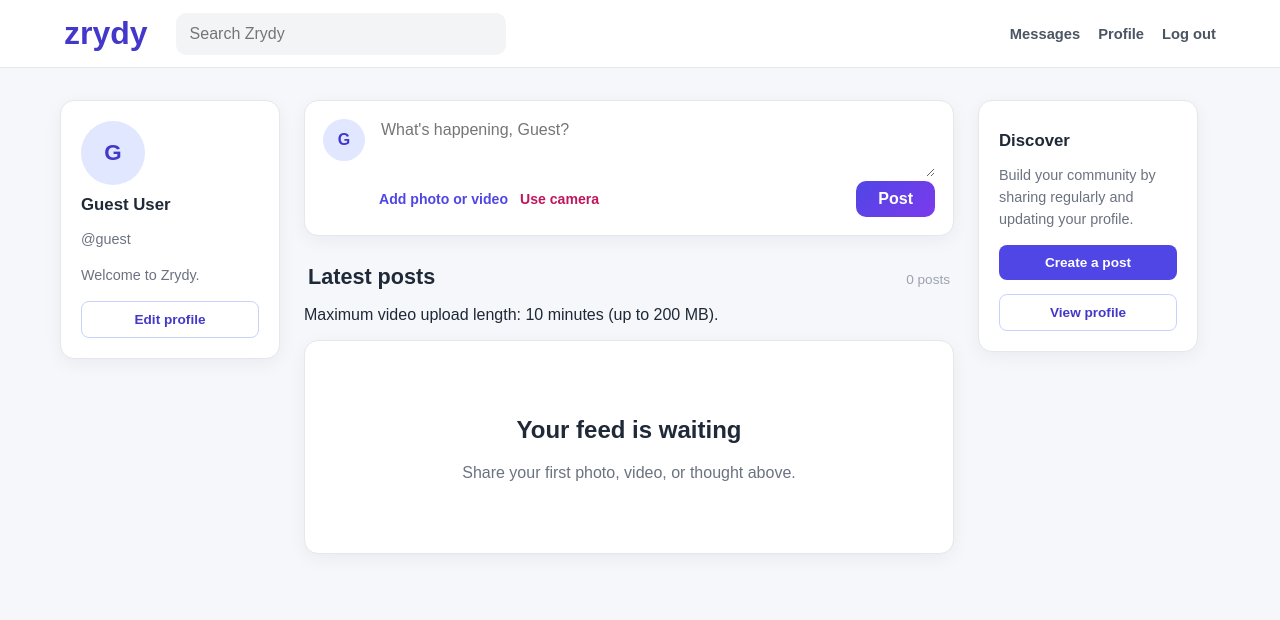
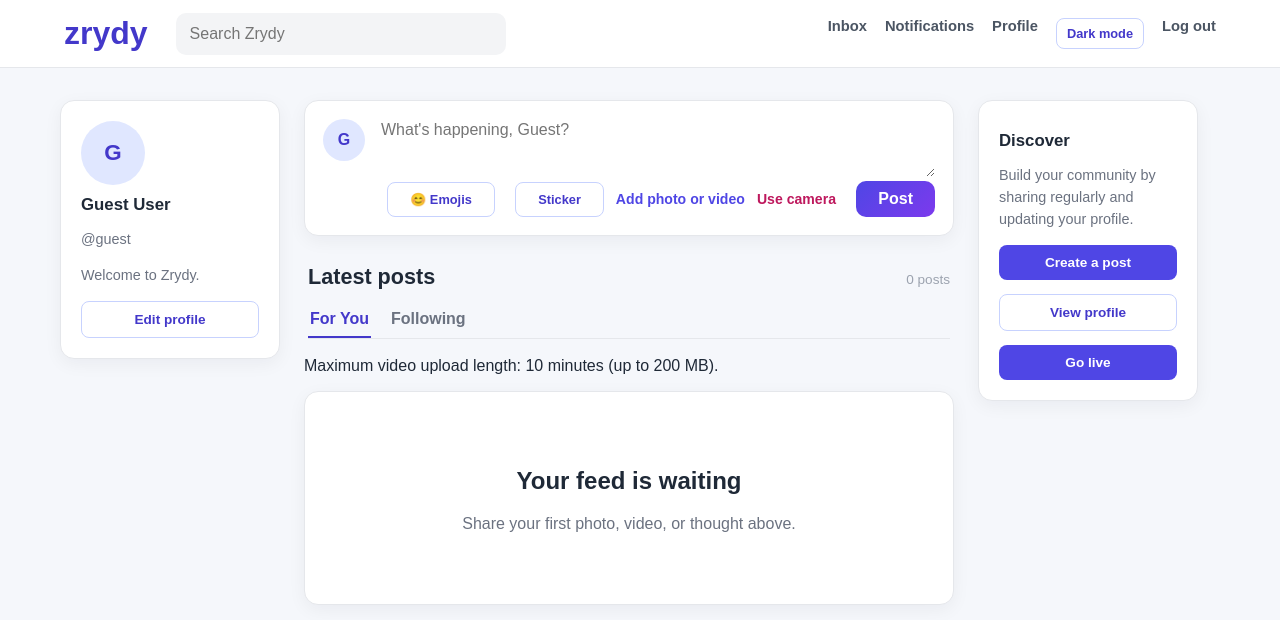
Before and after one commit to mahmudfauziyat006-commits/Zrydy, a Flask app: page /dashboard?feed=for_you in a window 1280 px wide. Shown: the top 620 px of the page. Run offline with Flask 3, Linux system fonts and the light colour scheme; data comes from the database, SQL or seed files in the repository; data that the repository does not hold is empty; some libraries are stand-ins or nearby versions.

Commit message:
Upgrade social feeds inbox and notifications

```diff
--- a/app.py
+++ b/app.py
@@ -103,6 +103,19 @@ def init_postgres_db():
         '''CREATE TABLE IF NOT EXISTS group_messages (
             id SERIAL PRIMARY KEY, group_id INTEGER NOT NULL REFERENCES groups(id),
             sender_id INTEGER NOT NULL REFERENCES users(id), body TEXT NOT NULL,
+            created_at TIMESTAMP DEFAULT CURRENT_TIMESTAMP
+        )''',
+        '''CREATE TABLE IF NOT EXISTS follows (
+            follower_id INTEGER NOT NULL REFERENCES users(id), followed_id INTEGER NOT NULL REFERENCES users(id),
+            created_at TIMESTAMP DEFAULT CURRENT_TIMESTAMP, PRIMARY KEY(follower_id, followed_id)
+        )''',
+        '''CREATE TABLE IF NOT EXISTS blocks (
+            blocker_id INTEGER NOT NULL REFERENCES users(id), blocked_id INTEGER NOT NULL REFERENCES users(id),
+            created_at TIMESTAMP DEFAULT CURRENT_TIMESTAMP, PRIMARY KEY(blocker_id, blocked_id)
+        )''',
+        '''CREATE TABLE IF NOT EXISTS notifications (
+            id SERIAL PRIMARY KEY, user_id INTEGER NOT NULL REFERENCES users(id), actor_id INTEGER REFERENCES users(id),
+            kind TEXT NOT NULL, body TEXT NOT NULL, target_url TEXT DEFAULT '', is_read INTEGER NOT NULL DEFAULT 0,
             created_at TIMESTAMP DEFAULT CURRENT_TIMESTAMP
         )''',
     ]
@@ -236,6 +249,21 @@ def init_db():
             )
             '''
         )
+        db.execute('''CREATE TABLE IF NOT EXISTS follows (
+            follower_id INTEGER NOT NULL, followed_id INTEGER NOT NULL,
+            created_at TIMESTAMP DEFAULT CURRENT_TIMESTAMP,
+            PRIMARY KEY(follower_id, followed_id)
+        )''')
+        db.execute('''CREATE TABLE IF NOT EXISTS blocks (
+            blocker_id INTEGER NOT NULL, blocked_id INTEGER NOT NULL,
+            created_at TIMESTAMP DEFAULT CURRENT_TIMESTAMP,
+            PRIMARY KEY(blocker_id, blocked_id)
+        )''')
+        db.execute('''CREATE TABLE IF NOT EXISTS notifications (
+            id INTEGER PRIMARY KEY AUTOINCREMENT, user_id INTEGER NOT NULL, actor_id INTEGER,
+            kind TEXT NOT NULL, body TEXT NOT NULL, target_url TEXT DEFAULT '',
+            is_read INTEGER NOT NULL DEFAULT 0, created_at TIMESTAMP DEFAULT CURRENT_TIMESTAMP
+        )''')
 
         admin = db.execute('SELECT id FROM users WHERE username = ?', ('admin',)).fetchone()
         if admin is None:
@@ -276,14 +304,42 @@ def get_unread_message_count():
     ).fetchone()[0]
 
 
+def get_unread_notification_count():
+    if 'user_id' not in session:
+        return 0
+    return get_db().execute(
+        'SELECT COUNT(*) FROM notifications WHERE user_id = ? AND is_read = 0',
+        (session['user_id'],),
+    ).fetchone()[0]
+
+
+def notify(user_id, actor_id, kind, body, target_url=''):
+    if user_id == actor_id:
+        return
+    get_db().execute(
+        'INSERT INTO notifications (user_id, actor_id, kind, body, target_url) VALUES (?, ?, ?, ?, ?)',
+        (user_id, actor_id, kind, body, target_url),
+    )
+
+
 @app.context_processor
 def inject_message_notifications():
-    return {'unread_message_count': get_unread_message_count()}
+    return {
+        'unread_message_count': get_unread_message_count(),
+        'unread_notification_count': get_unread_notification_count(),
+    }
 
 
-def get_feed_posts(query=''):
+def get_feed_posts(query='', feed_mode='for_you'):
     db = get_db()
     search = f'%{query.strip()}%'
+    user_id = session.get('user_id', 0)
+    following_clause = "" if feed_mode != 'following' else 'AND (p.user_id = ? OR EXISTS (SELECT 1 FROM follows f WHERE f.follower_id = ? AND f.followed_id = p.user_id))'
+    blocked_clause = 'AND NOT EXISTS (SELECT 1 FROM blocks b WHERE b.blocker_id = ? AND b.blocked_id = p.user_id)'
+    parameters = [query.strip(), search, search, search]
+    if feed_mode == 'following':
+        parameters.extend([user_id, user_id])
+    parameters.append(user_id)
     rows = db.execute(
         '''
         SELECT p.*,
@@ -295,9 +351,11 @@ def get_feed_posts(query=''):
         FROM posts p
         JOIN users u ON u.id = p.user_id
         WHERE (? = '' OR p.caption LIKE ? OR u.username LIKE ? OR u.full_name LIKE ?)
+        {following_clause}
+        {blocked_clause}
         ORDER BY p.created_at DESC
-        ''',
-        (query.strip(), search, search, search),
+        '''.format(following_clause=following_clause, blocked_clause=blocked_clause),
+        parameters,
     ).fetchall()
     return [dict(row) for row in rows]
 
@@ -308,11 +366,13 @@ def search_users(query):
         '''
         SELECT id, full_name, username, bio, profile_picture
         FROM users
-        WHERE id != ? AND (? = '' OR full_name LIKE ? OR username LIKE ?)
+                WHERE id != ?
+                    AND NOT EXISTS (SELECT 1 FROM blocks b WHERE b.blocker_id = ? AND b.blocked_id = users.id)
+                    AND (? = '' OR full_name LIKE ? OR username LIKE ?)
         ORDER BY username
         LIMIT 25
         ''',
-        (session['user_id'], query.strip(), search, search),
+                (session['user_id'], session['user_id'], query.strip(), search, search),
     ).fetchall()
 
 
@@ -344,7 +404,8 @@ def login_required(view):
 @app.route('/notifications')
 @login_required
 def notifications():
-    rows = get_db().execute(
+    db = get_db()
+    rows = db.execute(
         '''
         SELECT m.id, m.body, m.created_at, u.full_name, u.username
         FROM messages m JOIN users u ON u.id = m.sender_id
@@ -353,7 +414,18 @@ def notifications():
         ''',
         (session['user_id'],),
     ).fetchall()
-    return jsonify({'count': len(rows), 'messages': [dict(row) for row in rows]})
+    alerts = db.execute(
+        '''SELECT n.*, u.username AS actor_username, u.full_name AS actor_name
+           FROM notifications n LEFT JOIN users u ON u.id = n.actor_id
+           WHERE n.user_id = ? AND n.is_read = 0
+           ORDER BY n.created_at DESC LIMIT 20''',
+        (session['user_id'],),
+    ).fetchall()
+    return jsonify({
+        'count': len(rows) + len(alerts),
+        'messages': [dict(row) for row in rows],
+        'notifications': [dict(row) for row in alerts],
+    })
 
 
 @app.route('/uploads/<path:filename>')
@@ -474,11 +546,83 @@ def dashboard():
             'profile_picture': '',
         }
     query = request.args.get('q', '').strip()
-    posts = get_feed_posts(query)
+    feed_mode = request.args.get('feed', 'for_you')
+    if feed_mode not in {'for_you', 'following'}:
+        feed_mode = 'for_you'
+    posts = get_feed_posts(query, feed_mode)
     for post in posts:
         post['comments'] = get_comments_for_post(post['id'])
     people = search_users(query) if 'user_id' in session else []
-    return render_template('dashboard.html', user=user, posts=posts, people=people, query=query)
+    if 'user_id' in session:
+        db = get_db()
+        people = [dict(person) for person in people]
+        for person in people:
+            person['following'] = bool(db.execute('SELECT 1 FROM follows WHERE follower_id = ? AND followed_id = ?', (session['user_id'], person['id'])).fetchone())
+            person['blocked'] = bool(db.execute('SELECT 1 FROM blocks WHERE blocker_id = ? AND blocked_id = ?', (session['user_id'], person['id'])).fetchone())
+    return render_template('dashboard.html', user=user, posts=posts, people=people, query=query, feed_mode=feed_mode)
+
+
+@app.route('/live')
+@login_required
+def live():
+    return render_template('live.html')
+
+
+@app.route('/user/<int:user_id>/follow', methods=['POST'])
+@login_required
+def toggle_follow(user_id):
+    if user_id == session['user_id'] or get_user_by_id(user_id) is None:
+        return redirect(request.referrer or url_for('dashboard'))
+    db = get_db()
+    existing = db.execute('SELECT 1 FROM follows WHERE follower_id = ? AND followed_id = ?', (session['user_id'], user_id)).fetchone()
+    if existing:
+        db.execute('DELETE FROM follows WHERE follower_id = ? AND followed_id = ?', (session['user_id'], user_id))
+    else:
+        db.execute('INSERT INTO follows (follower_id, followed_id) VALUES (?, ?)', (session['user_id'], user_id))
+        notify(user_id, session['user_id'], 'follow', f"{session.get('username', 'Someone')} started following you.", url_for('dashboard', q=session.get('username', '')))
+    db.commit()
+    return redirect(request.referrer or url_for('dashboard'))
+
+
+@app.route('/user/<int:user_id>/block', methods=['POST'])
+@login_required
+def toggle_block(user_id):
+    if user_id == session['user_id']:
+        return redirect(request.referrer or url_for('dashboard'))
+    db = get_db()
+    existing = db.execute('SELECT 1 FROM blocks WHERE blocker_id = ? AND blocked_id = ?', (session['user_id'], user_id)).fetchone()
+    if existing:
+        db.execute('DELETE FROM blocks WHERE blocker_id = ? AND blocked_id = ?', (session['user_id'], user_id))
+        flash('User unblocked.', 'success')
+    else:
+        db.execute('INSERT INTO blocks (blocker_id, blocked_id) VALUES (?, ?)', (session['user_id'], user_id))
+        db.execute('DELETE FROM follows WHERE (follower_id = ? AND followed_id = ?) OR (follower_id = ? AND followed_id = ?)', (session['user_id'], user_id, user_id, session['user_id']))
+        flash('User blocked.', 'success')
+    db.commit()
+    return redirect(request.referrer or url_for('dashboard'))
+
+
+@app.route('/notifications/read', methods=['POST'])
+@login_required
+def mark_notifications_read():
+    db = get_db()
+    db.execute('UPDATE notifications SET is_read = 1 WHERE user_id = ?', (session['user_id'],))
+    db.commit()
+    return redirect(request.referrer or url_for('dashboard'))
+
+
+@app.route('/messages/<int:user_id>/delete', methods=['POST'])
+@login_required
+def delete_conversation(user_id):
+    db = get_db()
+    db.execute(
+        '''DELETE FROM messages WHERE (sender_id = ? AND recipient_id = ?)
+           OR (sender_id = ? AND recipient_id = ?)''',
+        (session['user_id'], user_id, user_id, session['user_id']),
+    )
+    db.commit()
+    flash('Conversation deleted from your inbox.', 'success')
+    return redirect(url_for('messages'))
 
 
 @app.route('/messages')
--- a/static/style.css
+++ b/static/style.css
@@ -202,6 +229,18 @@ th {
     font-size: 0.92rem;
     font-weight: 700;
     text-decoration: none;
+}
+
+.theme-toggle,
+.tool-button {
+    width: auto;
+    margin: 0;
+    padding: 7px 10px;
+    background: transparent;
+    color: #4338ca;
+    border: 1px solid #c7d2fe;
+    border-radius: 8px;
+    font-size: 0.8rem;
 }
 
 .feed-layout {
@@ -412,6 +451,80 @@ th {
     text-decoration: none;
     font-size: 0.85rem;
     font-weight: 700;
+}
+
+.feed-tabs {
+    display: flex;
+    gap: 18px;
+    margin: 0 4px 18px;
+    border-bottom: 1px solid #e5e7eb;
+}
+
+.feed-tabs a {
+    padding: 8px 2px;
+    color: #6b7280;
+    text-decoration: none;
+    font-weight: 700;
+}
+
+.feed-tabs a.active {
+    color: #4338ca;
+    border-bottom: 2px solid #4338ca;
+}
+
+.person-actions {
+    display: flex;
+    gap: 6px;
+    margin-left: auto;
+}
+
+.person-actions form,
+.conversation-row form,
+.call-actions form {
+    width: auto;
+}
+
+.person-actions button,
+.conversation-row button {
+    width: auto;
+    margin: 0;
+    padding: 6px 9px;
+    font-size: 0.75rem;
+}
+
+.conversation-link {
+    display: flex;
+    align-items: center;
+    gap: 12px;
+    flex: 1;
+    color: inherit;
+    text-decoration: none;
+}
+
+.notification-panel,
+.live-panel {
+    padding: 18px 22px;
+    background: #fff;
+    border-bottom: 1px solid #eef0f4;
+}
+
+.notification-panel h2 {
+    margin: 0 0 4px;
+    font-size: 1rem;
+}
+
+.live-layout {
+    width: min(760px, 94%);
+    margin: 32px auto;
+}
+
+.live-panel video {
+    display: block;
+    width: 100%;
+    min-height: 300px;
+    margin: 18px 0;
+    background: #111827;
+    border-radius: 12px;
 }
 
 .primary-link {
--- a/templates/dashboard.html
+++ b/templates/dashboard.html
@@ -19,8 +19,10 @@
             <input type="search" name="q" placeholder="Search Zrydy">
         </form>
         <div class="nav-actions">
-            <a href="{{ url_for('messages') }}" id="messages-link">Messages{% if unread_message_count %} ({{ unread_message_count }}){% endif %}</a>
+            <a href="{{ url_for('messages') }}" id="messages-link">Inbox{% if unread_message_count %} ({{ unread_message_count }}){% endif %}</a>
+            <a href="#notifications" id="notification-link">Notifications{% if unread_notification_count %} ({{ unread_notification_count }}){% endif %}</a>
             <a href="{{ url_for('profile') }}">Profile</a>
+            <button type="button" class="theme-toggle" id="theme-toggle">Dark mode</button>
             {% if session.get('is_admin') %}<a href="{{ url_for('admin') }}">Admin</a>{% endif %}
             <a href="{{ url_for('logout') }}">Log out</a>
         </div>
@@ -55,8 +57,10 @@
                     <div class="avatar">{{ user['full_name'][:1] }}</div>
                 {% endif %}
                 <form action="{{ url_for('create_post') }}" method="POST" enctype="multipart/form-data">
-                    <textarea name="caption" rows="3" placeholder="What's happening, {{ user['full_name'].split()[0] }}?"></textarea>
+                    <textarea id="post-caption" name="caption" rows="3" placeholder="What's happening, {{ user['full_name'].split()[0] }}?"></textarea>
                     <div class="composer-actions">
+                        <button type="button" class="tool-button" data-emoji-target="post-caption">😊 Emojis</button>
+                        <button type="button" class="tool-button" data-sticker-target="post-caption">Sticker</button>
                         <label class="media-picker" for="media">Add photo or video</label>
                         <input class="hidden-input" type="file" id="media" name="media" accept="image/*,video/*">
                         <label class="camera-picker" for="camera">Use camera</label>
@@ -70,6 +74,12 @@
                 <h1>{% if query %}Search results{% else %}Latest posts{% endif %}</h1>
                 <span>{{ posts|length }} posts</span>
             </div>
+            {% if not query %}
+                <nav class="feed-tabs">
+                    <a class="{% if feed_mode == 'for_you' %}active{% endif %}" href="{{ url_for('dashboard', feed='for_you') }}">For You</a>
+                    <a class="{% if feed_mode == 'following' %}active{% endif %}" href="{{ url_for('dashboard', feed='following') }}">Following</a>
+                </nav>
+            {% endif %}
             {% if query %}
                 <section class="people-results">
                     <h2>People matching “{{ query }}”</h2>
@@ -77,7 +87,10 @@
                         <a class="person-row" href="{{ url_for('conversation', user_id=person['id']) }}">
                             <span class="avatar">{{ person['full_name'][:1] }}</span>
                             <span><strong>{{ person['full_name'] }}</strong><small>@{{ person['username'] }}</small></span>
-                            <span class="message-arrow">Message</span>
+                            <span class="person-actions">
+                                <form method="POST" action="{{ url_for('toggle_follow', user_id=person['id']) }}"><button type="submit">{{ 'Following' if person['following'] else 'Follow' }}</button></form>
+                                <form method="POST" action="{{ url_for('toggle_block', user_id=person['id']) }}"><button type="submit">{{ 'Unblock' if person['blocked'] else 'Block' }}</button></form>
+                            </span>
                         </a>
                     {% else %}
                         <p class="muted">No people matched that search.</p>
@@ -136,6 +149,7 @@
             <p>Build your community by sharing regularly and updating your profile.</p>
             <a class="primary-link" href="{{ url_for('create_post') }}">Create a post</a>
             <a class="outline-link" href="{{ url_for('profile') }}">View profile</a>
+            <a class="primary-link" href="{{ url_for('live') }}">Go live</a>
         </aside>
     </main>
     <script>
@@ -156,12 +170,27 @@
         document.getElementById('media').addEventListener('change', function () { validateVideoDuration(this); });
         document.getElementById('camera').addEventListener('change', function () { validateVideoDuration(this); });
 
+        const savedTheme = localStorage.getItem('zrydy-theme');
+        if (savedTheme === 'dark') document.body.classList.add('dark-mode');
+        document.getElementById('theme-toggle').addEventListener('click', function () {
+            document.body.classList.toggle('dark-mode');
+            localStorage.setItem('zrydy-theme', document.body.classList.contains('dark-mode') ? 'dark' : 'light');
+            this.textContent = document.body.classList.contains('dark-mode') ? 'Light mode' : 'Dark mode';
+        });
+        document.querySelectorAll('[data-emoji-target]').forEach(button => button.addEventListener('click', function () {
+            document.getElementById(this.dataset.emojiTarget).value += ' 😊 ❤️ 😂 🔥 🙌';
+        }));
+        document.querySelectorAll('[data-sticker-target]').forEach(button => button.addEventListener('click', function () {
+            document.getElementById(this.dataset.stickerTarget).value += ' [sticker: 🎉]';
+        }));
         if ('Notification' in window && Notification.permission === 'default') Notification.requestPermission();
         let lastNotificationCount = {{ unread_message_count }};
         setInterval(function () {
             fetch('{{ url_for('notifications') }}').then(response => response.json()).then(data => {
                 const link = document.getElementById('messages-link');
-                link.textContent = data.count ? 'Messages (' + data.count + ')' : 'Messages';
+                link.textContent = data.messages.length ? 'Inbox (' + data.messages.length + ')' : 'Inbox';
+                const notificationLink = document.getElementById('notification-link');
+                notificationLink.textContent = data.notifications.length ? 'Notifications (' + data.notifications.length + ')' : 'Notifications';
                 if (data.count > lastNotificationCount && Notification.permission === 'granted') {
                     new Notification('New Zrydy message', {body: data.messages[0].full_name + ' sent you a message.'});
                 }
```
Also changed, not shown: other parts of static/style.css (+27 -0 lines), templates/conversation.html (+6 -1 lines), templates/live.html (added, +35 -0 lines), templates/messages.html (+11 -3 lines), test_interactive_features.py (+35 -0 lines).
